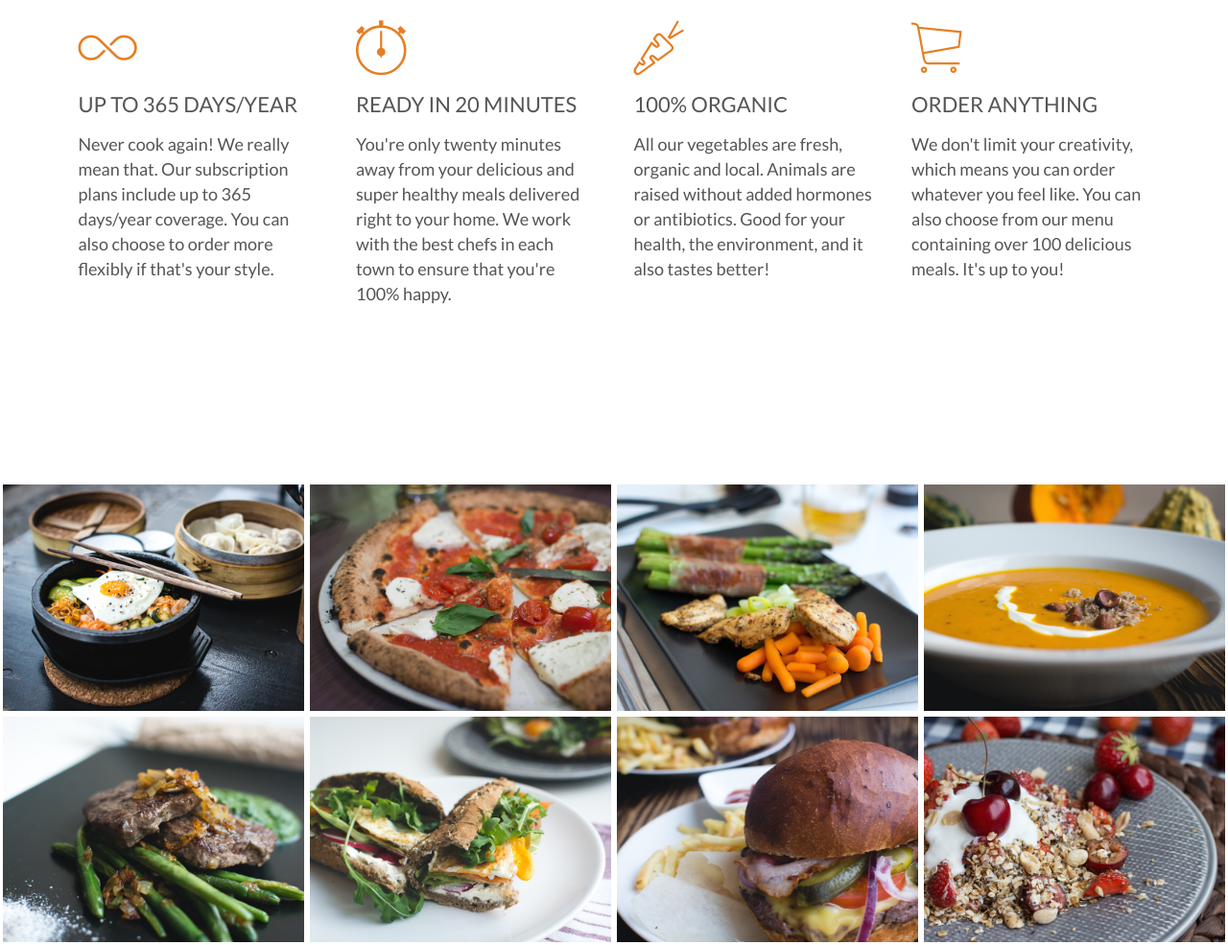
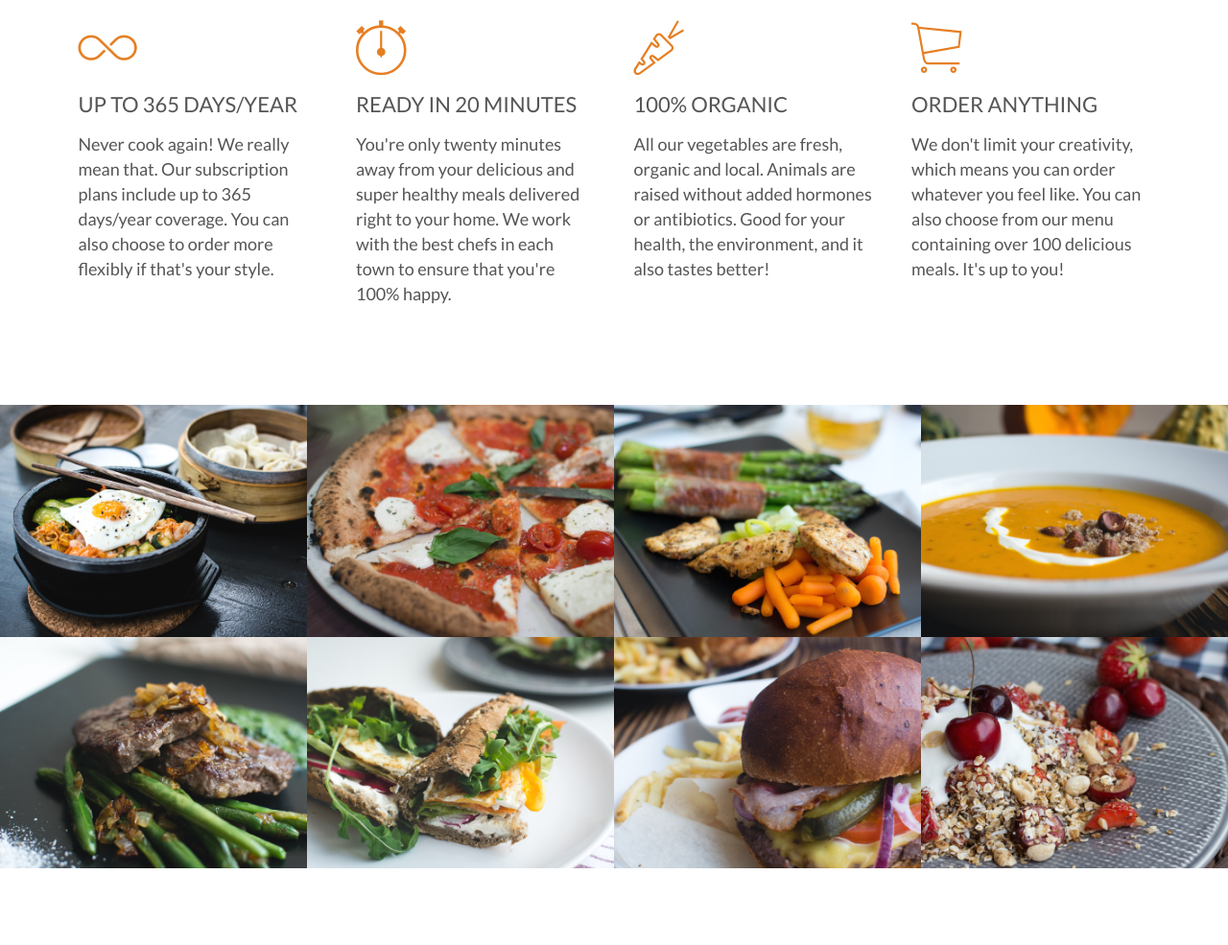
Before and after one commit to DEV-EGo/omni-food, a plain HTML site: page index.html in a window 1280 px wide. Shown: the part 1052-2037 px from the top of the page at 96% size. After the commit the page ends 1957 px from the top, so only its background shows below. Drawn offline with Linux system fonts and the light colour scheme; files whose address does not match are found by name.

Commit message:
animations

```diff
--- a/Resources/CSS/style.css
+++ b/Resources/CSS/style.css
@@ -203,6 +203,10 @@ border-bottom: 2px solid #e67e22;
 
 /* -----------MEALS-----------------*/
 
+.section-meals {
+    padding: 0;
+}
+
 .meals-showcase {
     list-style: none;
     width: 100%;
@@ -217,10 +221,16 @@ border-bottom: 2px solid #e67e22;
 .meal-photo{
     width: 100%;
     margin: 0;
+    overflow: hidden;
 }
 
 .meal-photo img {
     width: 100%;
     height: auto;
     padding: 1%;
+    transform: scale(1.15);
 }
+
+.meal-photo img:hover {
+    transform: scale(1);
+}
```
